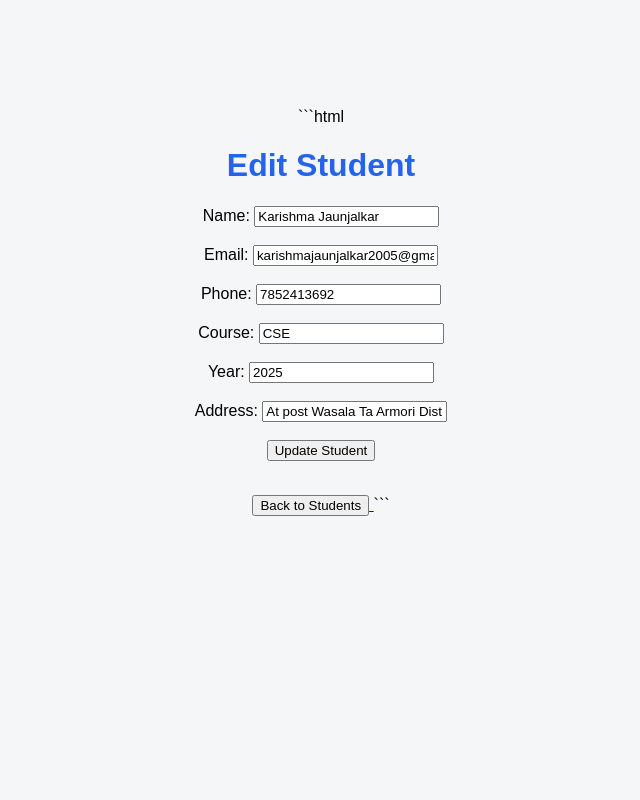
After one commit to KarishmaJ30/student-management-system, a Flask app: page /edit-student/1 in a window 1280 px wide. The commit adds this page. Shown: the whole page, without its empty margins (319-959 px from the left). Run offline with Flask 3, Linux system fonts and the light colour scheme; data comes from the database, SQL or seed files in the repository; both versions use the stored data as it was after the commit.

Commit message:
Complete student CRUD operations

````diff
--- a/app.py
+++ b/app.py
@@ -1,5 +1,5 @@
 from flask import Flask, render_template, request
-from database import add_student, get_students
+from database import add_student, get_students, get_student, update_student, delete_student
 
 app = Flask(__name__)
 
@@ -45,5 +45,49 @@ def students():
     )
 
 
+@app.route("/edit-student/<int:student_id>", methods=["GET", "POST"])
+def edit_student(student_id):
+
+    student = get_student(student_id)
+
+    if student is None:
+        return "Student not found"
+
+    if request.method == "POST":
+
+        name = request.form["name"]
+        email = request.form["email"]
+        phone = request.form["phone"]
+        course = request.form["course"]
+        year = request.form["year"]
+        address = request.form["address"]
+
+        update_student(
+            student_id,
+            name,
+            email,
+            phone,
+            course,
+            year,
+            address
+        )
+
+        return "Student updated successfully!"
+
+    return render_template(
+        "edit_student.html",
+        student=student
+    )
+
+
+@app.route("/delete-student/<int:student_id>")
+def delete_student_page(student_id):
+
+    delete_student(student_id)
+
+    return "Student deleted successfully!"
+
+
+
 if __name__ == "__main__":
     app.run(debug=True)
--- a/database.py
+++ b/database.py
@@ -53,4 +53,61 @@ def get_students():
     return students
 
 
+
+def get_student(student_id):
+
+    connection = sqlite3.connect("students.db")
+
+    cursor = connection.cursor()
+
+    cursor.execute(
+        "SELECT * FROM students WHERE id = ?",
+        (student_id,)
+    )
+
+    student = cursor.fetchone()
+
+    connection.close()
+
+    return student
+
+
+def update_student(student_id, name, email, phone, course, year, address):
+
+    connection = sqlite3.connect("students.db")
+
+    cursor = connection.cursor()
+
+    cursor.execute("""
+        UPDATE students
+        SET name = ?,
+            email = ?,
+            phone = ?,
+            course = ?,
+            year = ?,
+            address = ?
+        WHERE id = ?
+    """, (name, email, phone, course, year, address, student_id))
+
+    connection.commit()
+
+    connection.close()
+
+
+def delete_student(student_id):
+
+    connection = sqlite3.connect("students.db")
+
+    cursor = connection.cursor()
+
+    cursor.execute(
+        "DELETE FROM students WHERE id = ?",
+        (student_id,)
+    )
+
+    connection.commit()
+
+    connection.close()
+
+
 create_database()
--- /dev/null
+++ b/templates/edit_student.html
@@ -0,0 +1,63 @@
+
+
+```html
+<!DOCTYPE html>
+<html>
+
+<head>
+    <title>Edit Student</title>
+
+    <link rel="stylesheet"
+          href="{{ url_for('static', filename='style.css') }}">
+</head>
+
+<body>
+
+    <h1>Edit Student</h1>
+
+    <form method="POST">
+
+        <label>Name:</label>
+        <input type="text" name="name" value="{{ student[1] }}" required>
+
+        <br><br>
+
+        <label>Email:</label>
+        <input type="email" name="email" value="{{ student[2] }}" required>
+
+        <br><br>
+
+        <label>Phone:</label>
+        <input type="text" name="phone" value="{{ student[3] }}">
+
+        <br><br>
+
+        <label>Course:</label>
+        <input type="text" name="course" value="{{ student[4] }}">
+
+        <br><br>
+
+        <label>Year:</label>
+        <input type="number" name="year" value="{{ student[5] }}">
+
+        <br><br>
+
+        <label>Address:</label>
+        <input type="text" name="address" value="{{ student[6] }}">
+
+        <br><br>
+
+        <button type="submit">Update Student</button>
+
+    </form>
+
+    <br>
+
+    <a href="/students">
+        <button>Back to Students</button>
+    </a>
+
+</body>
+
+</html>
+```
````
Also changed, not shown: templates/students.html (+12 -0 lines), students.db.
